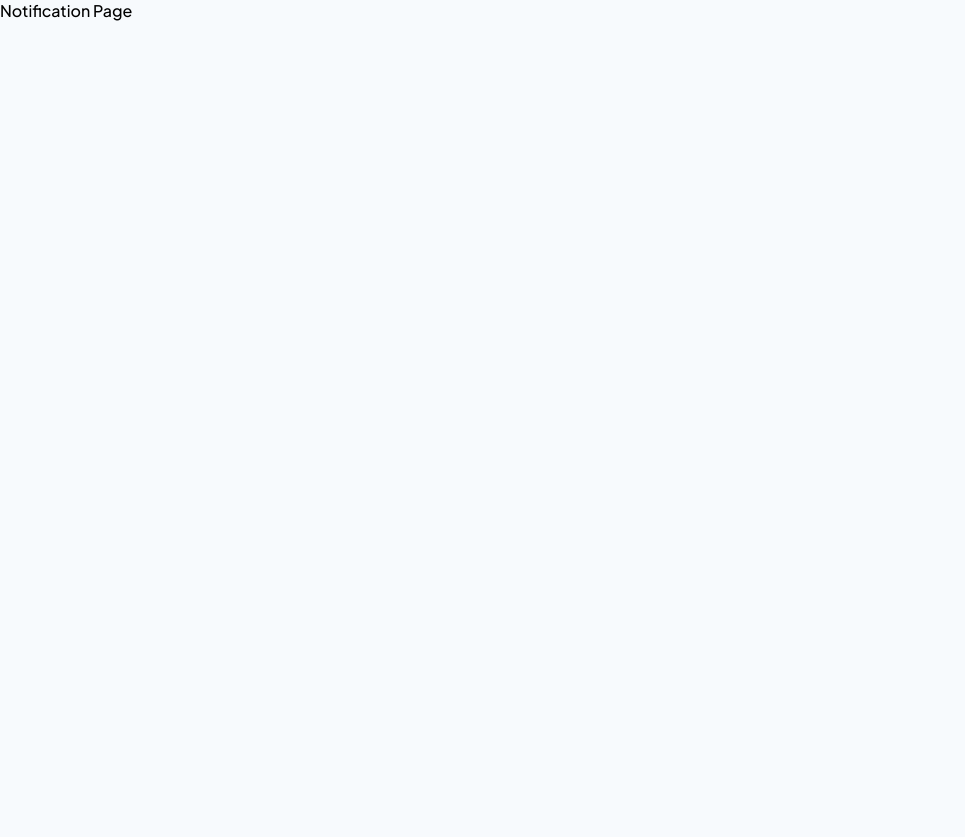
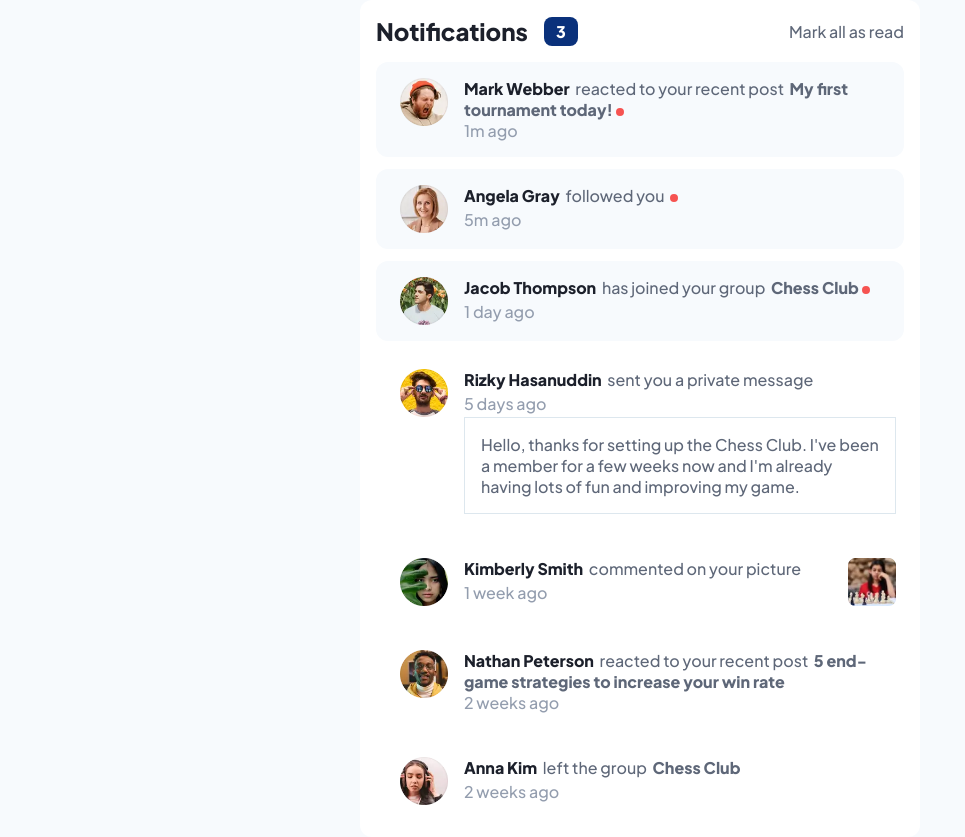
Before and after one commit to rudimediaz/fem-notification-page, a Svelte app: page / in a window 1280 px wide. Shown: the whole page, without its empty margins (0-965 px from the left). Before the commit the page ends 800 px from the top, so only its background shows below. Built offline with nearby package versions, Linux system fonts and the light colour scheme.

Commit message:
feat: notification list

```diff
--- a/src/App.svelte
+++ b/src/App.svelte
@@ -1 +1,71 @@
-<div>Notification Page</div>
+<script>
+import NotificationList from "./NotificationList.svelte";
+</script>
+
+<div class="page-wrapper">
+  <div class="container">
+    <NotificationList class="notification-list" />
+  </div>
+</div>
+
+<style>
+.page-wrapper {
+  overflow-x: hidden;
+}
+
+.container {
+  display: grid;
+  place-items: center;
+  min-height: 100vh;
+}
+
+:global(.notification-list) {
+  max-width: 70vmin;
+}
+
+@media (max-width: 45em) {
+  :global(.notification-list) {
+    max-width: 100vw;
+  }
+}
+
+/* :global(.container) {
+  margin-inline: 2rem;
+}
+
+@media (max-width: 19.99em) {
+  :global(.container) {
+    margin-inline: clamp(0.5rem, 2vw, 0.75rem);
+  }
+}
+
+@media (min-width: 20em) and (max-width: 29.99em) {
+  :global(.container) {
+    margin-inline: clamp(0.75rem, 3vw, 1rem);
+  }
+}
+
+@media (min-width: 30em) and (max-width: 39.99em) {
+  :global(.container) {
+    margin-inline: clamp(1rem, 4vw, 2rem);
+  }
+}
+
+@media (min-width: 40em) and (max-width: 54.99em) {
+  :global(.container) {
+    margin-inline: clamp(2rem, 6vw, 4rem);
+  }
+}
+
+@media (min-width: 55em) and (max-width: 64.99em) {
+  :global(.container) {
+    margin-inline: clamp(4rem, 8vw, 6rem);
+  }
+}
+
+@media (min-width: 65em) {
+  :global(.container) {
+    margin-inline: clamp(6rem, 10vw, 10.5rem);
+  }
+} */
+</style>
--- /dev/null
+++ b/src/NotificationCard.svelte
@@ -0,0 +1,164 @@
+<script>
+/** @type {string}*/
+export let avatar;
+/** @type {string}*/
+export let message;
+/** @type {string}*/
+export let subject = "";
+/** @type {boolean}*/
+export let isMedia;
+/** @type {string} */
+export let occured;
+/** @type {string} */
+export let notificationFrom;
+/** @type {string | undefined} */
+export let content;
+/** @type {boolean}*/
+export let isRead;
+
+/**
+ * @param {Event} e
+ */
+function handleSubjectClick(e) {
+  e.stopImmediatePropagation();
+}
+</script>
+
+<div class="root" data-is-read={isRead}>
+  <div class="avatar">
+    <img src={avatar} alt="avatar" />
+  </div>
+  <div data-subject-media={isMedia} class="copy">
+    <span class="sender">{notificationFrom}&nbsp;</span>
+    <span>{message}&nbsp;</span>
+    {#if subject && isMedia === false}
+      <a href="#!" class="subject" on:click={handleSubjectClick}
+        >{subject}</a
+      >
+    {/if}
+    {#if !isRead}
+      <span class="unread-point" />
+    {/if}
+  </div>
+
+  <div class="occurance">{occured}</div>
+  {#if content}
+    <div class="content">
+      <p>
+        {content}
+      </p>
+    </div>
+  {/if}
+  {#if isMedia === true}
+    <div class="subject-media">
+      <img src={subject} alt={message} />
+    </div>
+  {/if}
+</div>
+
+<style>
+a,
+a:visited {
+  text-decoration: none;
+  color: inherit;
+}
+
+.root {
+  display: grid;
+  grid-template-columns: 5rem auto min-content;
+  grid-template-rows: repeat(3, auto);
+  padding-block: 1rem;
+  border-radius: 0.75rem;
+  padding-inline: 0.5rem;
+  background-color: #fff;
+}
+
+.root[data-is-read="false"] {
+  background-color: var(--clr-n-1);
+}
+
+/* @media (hover: hover) {
+  .root[data-is-read="false"]:hover {
+    cursor: pointer;
+  }
+} */
+
+.sender,
+.subject {
+  font-weight: 800;
+}
+
+.sender {
+  color: var(--clr-n-6);
+}
+
+.subject {
+  color: var(--clr-n-5);
+}
+
+@media (hover: hover) {
+  .subject:hover {
+    color: var(--clr-blue);
+  }
+}
+
+.avatar {
+  grid-row: 1/ 3;
+  display: grid;
+  place-items: start center;
+  padding-inline: 1rem;
+}
+
+.avatar img {
+  object-fit: contain;
+  object-position: center;
+  height: 48px;
+}
+
+.occurance {
+  grid-row-start: 2;
+  grid-column: 2 /-1;
+  color: var(--clr-n-4);
+}
+
+.content {
+  grid-column: 2 / -1;
+  grid-row-start: 3;
+}
+
+.content p {
+  padding: 1em;
+  border: 1pt solid var(--clr-n-3);
+}
+
+@media (hover: hover) {
+  .content p:hover {
+    background-color: var(--clr-n-3);
+    cursor: pointer;
+  }
+}
+
+.copy[data-subject-media="false"] {
+  grid-column: 2/-1;
+}
+
+.subject-media {
+  grid-column: -2/-1;
+  grid-row: 1/3;
+  display: grid;
+  place-items: start end;
+}
+
+.subject-media img {
+  object-fit: contain;
+  object-position: center;
+  height: 48px;
+}
+
+.unread-point {
+  background-color: var(--clr-red);
+  display: inline-block;
+  border: 0.25rem solid var(--clr-red);
+  border-radius: 50%;
+}
+</style>
--- /dev/null
+++ b/src/NotificationList.svelte
@@ -0,0 +1,113 @@
+<script>
+import NotificationCard from "./NotificationCard.svelte";
+import { useNotificationStore } from "./notifications";
+
+const {
+  unread,
+  setAllRead,
+  items: notificationItems,
+} = useNotificationStore();
+
+/**
+ * @param {MouseEvent} ev
+ */
+function handleAllRead(ev) {
+  ev.preventDefault();
+  setAllRead();
+}
+</script>
+
+<div class={`${$$props.class} root`}>
+  <div class="heading">
+    <span class="title">Notifications</span>
+    <div class="badge">{$unread}</div>
+    <a href="#!" class="action" on:click={handleAllRead}
+      >Mark all as read</a
+    >
+  </div>
+  <div class="body">
+    {#each $notificationItems as notificationItem}
+      <NotificationCard
+        avatar={notificationItem.avatar}
+        message={notificationItem.message}
+        subject={notificationItem.subject}
+        isMedia={notificationItem.isMedia}
+        occured={notificationItem.occured}
+        notificationFrom={notificationItem.from}
+        content={notificationItem.content}
+        isRead={notificationItem.read}
+      />
+    {/each}
+  </div>
+</div>
+
+<style>
+.root {
+  color: var(--clr-n-5);
+  background-color: #fff;
+  padding-inline: 1rem;
+  display: flex;
+  flex-direction: column;
+  gap: 1rem;
+  padding-block: 1rem;
+  border-radius: 0.75rem;
+  box-shadow: 0px 2px 5px 1px hsl(var(--clr-n-5) / 0.7),
+    0px 4px 8px 2px hsl(var(--clr-n-5) / 0.6),
+    0px 8px 10px 4px hsl(var(--clr-n-5) / 0.5);
+}
+
+@media (max-width: 25em) {
+  .root {
+    font-size: clamp(0.875rem, 0.5rem + 0.42vw, 1rem);
+  }
+}
+
+.heading {
+  display: flex;
+  align-items: center;
+}
+
+.title,
+.badge {
+  font-weight: 800;
+}
+
+.title {
+  color: var(--clr-n-6);
+  font-size: 1.5rem;
+}
+@media (max-width: 25em) {
+  .title {
+    font-size: clamp(1.25rem, 1.25rem + 0.8333333333333334vw, 1.5rem);
+  }
+}
+.badge {
+  background-color: var(--clr-blue);
+  color: #fff;
+  padding: 0.25rem 0.75em;
+  border-radius: 0.5rem;
+  margin-inline-start: 1rem;
+  margin-inline-end: auto;
+}
+
+.action,
+.action:visited {
+  color: inherit;
+}
+
+.action {
+  text-decoration: none;
+}
+
+@media (hover: hover) {
+  .action:hover {
+    color: var(--clr-blue);
+  }
+}
+
+.body {
+  display: flex;
+  flex-direction: column;
+  gap: 0.75rem;
+}
+</style>
--- a/src/notifications.js
+++ b/src/notifications.js
@@ -1,4 +1,4 @@
-//@ts-check
+import { derived, writable } from "svelte/store";
 
 /**
  * @typedef {Object} UserNotification
@@ -47,7 +47,7 @@ const notifications = [
   {
     id: "344085413008fab7",
     from: "Rizky Hasanuddin",
-    avatar: "public/avatar-rizky-hasanuddin.webp",
+    avatar: "/avatar-rizky-hasanuddin.webp",
     message: "sent you a private message",
     content:
       "Hello, thanks for setting up the Chess Club. I've been a member for a few weeks now and I'm already having lots of fun and improving my game.",
@@ -87,4 +87,35 @@ const notifications = [
   },
 ];
 
-export default notifications;
+export function useNotificationStore() {
+  const _items = writable(notifications);
+  const unread = derived(_items, (val) => {
+    return val.filter((v) => v.read === false).length;
+  });
+  const items = derived(_items, (v) => v);
+  /**
+   *
+   * @param {string} id
+   *
+   */
+  function setRead(id, read = true) {
+    _items.update((items) => {
+      return items.reduce((a, c) => {
+        if (c.id === id) {
+          const updated = { ...c, read };
+          return [...a, updated];
+        }
+
+        return [...a, c];
+      }, []);
+    });
+  }
+
+  function setAllRead() {
+    _items.update((its) => {
+      return its.map((it) => ({ ...it, read: true }));
+    });
+  }
+
+  return /**@type {const} */ ({ setRead, unread, items, setAllRead });
+}
```
